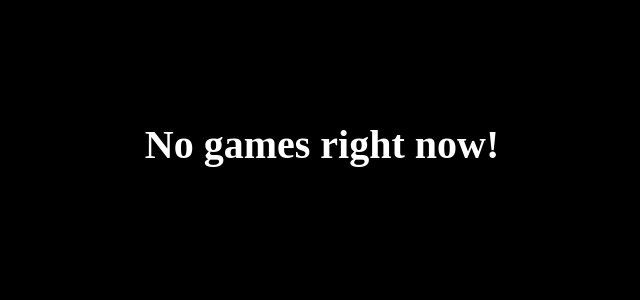
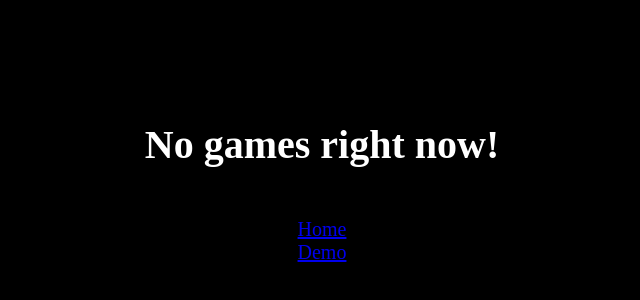
Before and after one commit to Mrpi314tech/scoring-website, a plain HTML site: page game.html in a window 1280 px wide. Shown: the part 306-606 px from the top of the page, without its empty margins (318-958 px from the left). Drawn offline with Linux system fonts and the light colour scheme.

Commit message:
Update game.html

```diff
--- a/game.html
+++ b/game.html
@@ -11,4 +11,8 @@
   </head>
   <div style="font-size: 20px; color: white; position: absolute; width: 100%; top: 50%; left: 50%; text-align: center; transform: translateX(-50%);">
      <h1>No games right now!</h1>
+     <br>
+     <a href="https://123scoring.com">Home</a>
+     <br>
+     <a href="https://123scoring.com/Demo">Demo</a>
    </div>
```
